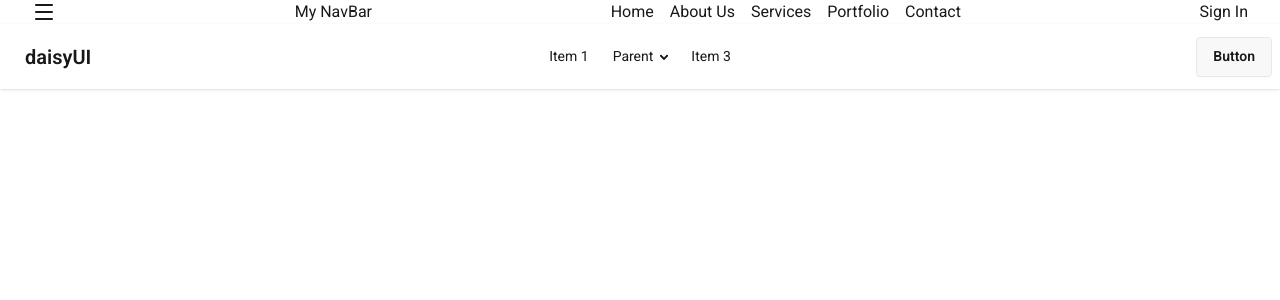
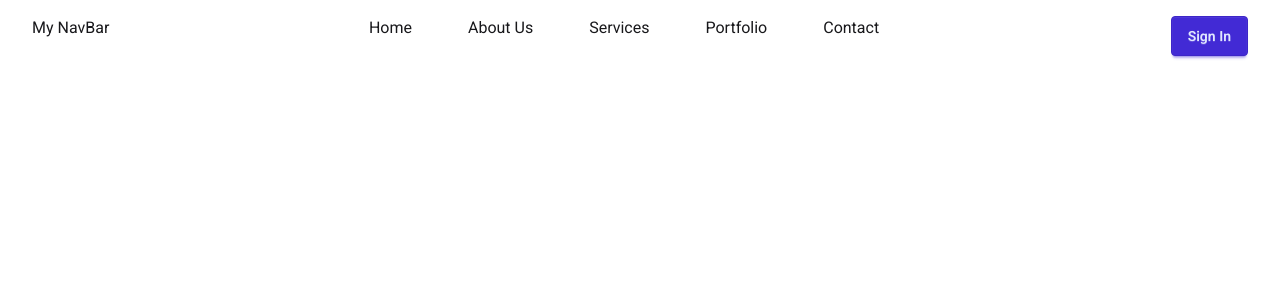
Before and after one commit to programmermosharof/react-ecosystem-practice, a React (Vite) app: page /contact in a window 1280 px wide. Shown: the top 300 px of the page. Built offline with nearby package versions, Linux system fonts and the light colour scheme.

Commit message:
NavBar complete

```diff
--- a/src/App.jsx
+++ b/src/App.jsx
@@ -9,7 +9,7 @@ function App() {
     <>
     <header>
       <Navbar></Navbar>
-       <DaisyNav></DaisyNav>
+       {/* <DaisyNav></DaisyNav> */}
     </header>
     <main>
 
--- a/src/Components/Navbar/Link.jsx
+++ b/src/Components/Navbar/Link.jsx
@@ -2,7 +2,7 @@ import React from 'react';
 
 const Link = ({route}) => {
     return (
-        <li>
+        <li className='lg:mr-8 px-3 hover:bg-amber-400'>
             <a href={route.path}>{route.name}</a>
         </li>
 
--- a/src/Components/Navbar/Navbar.jsx
+++ b/src/Components/Navbar/Navbar.jsx
@@ -1,8 +1,6 @@
-import React from 'react';
+import React, { useState } from 'react';
 import Link from './Link';
-import { Menu } from 'lucide-react';
-
-
+import { CircleX, Menu } from 'lucide-react';
 
 
 const navigationLinks = [
@@ -34,24 +32,25 @@ const navigationLinks = [
 ];
 
 const Navbar = () => {
+  const [open, setOpen] = useState(false)
+  const links = navigationLinks.map(route => <Link key={route.id} route={route}></Link>)
+
     return (
-    <nav className='flex justify-between mx-8'>
-         <Menu></Menu>
+    <nav className='flex justify-between mx-8 mt-4'>
+        <span onClick={() => setOpen(!open)} className='flex gap-4'>
+          {open ? <CircleX className='md:hidden'></CircleX>: <Menu className='md:hidden'></Menu>}
+          <ul className={`md:hidden duration-1000 ${open ? 'top-12':'-top-40'} absolute bg-amber-950  z-10 `}>{links}</ul>
+
+
          <h3>My NavBar</h3>
+        </span>
 
-        <ul className='flex gap-4 '>
-            {/* <li><a href="/Home">Home</a></li>
-            <li><a href="/About">About</a></li>
-            <li><a href="/Blog">Home</a></li> */}
-            {/* {
-                navigationLinks.map(route =><li key={route.id}><a href={route.path}>{route.name}</a></li> )
-            }
-             */}
+        <ul className='md:flex hidden '>
           {
-          navigationLinks.map(route => <Link key={route.id} route={route}></Link>)
+           links
         }
         </ul>
-        <button>Sign In</button>
+        <button className='btn btn-primary'>Sign In</button>
     </nav>
 
     );
```
